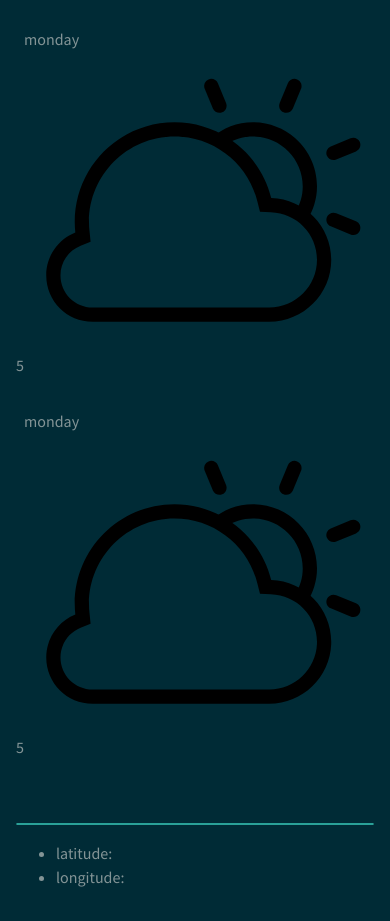
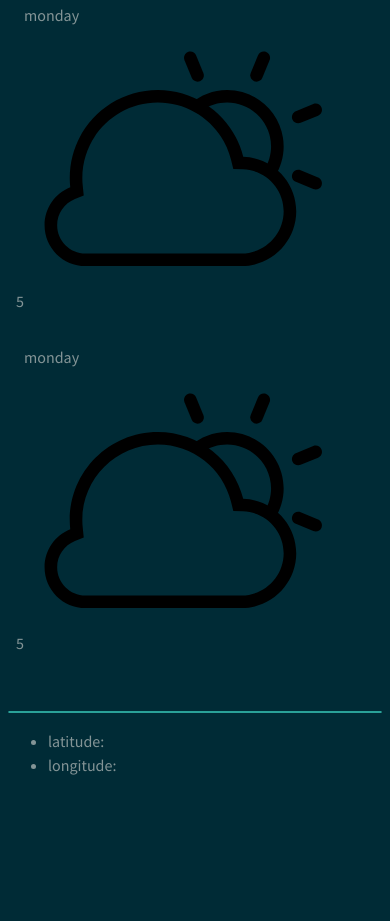
Before and after one commit to lenazamnius/RSSchool-projects-2020, a website: page fancy-weather/src/index.html in a window 390 px wide. Shown: the part 880-1801 px from the top of the page. After the commit the page ends 1681 px from the top, so only its background shows below. Drawn offline with nearby package versions, Linux system fonts and the light colour scheme.

Commit message:
feat: add full responsiveness for page

```diff
--- a/fancy-weather/src/assets/styles/main.scss
+++ b/fancy-weather/src/assets/styles/main.scss
@@ -9,26 +9,42 @@ body {
 }
 
 body {
-  font: 400 3rem 'Source Sans Pro', sans-serif;
-  background: linear-gradient(rgba(0, 0, 0, .65), rgba(0, 0, 0, 0.45)),
-              url('../images/default-background-image.jpg');
-  background-repeat: no-repeat;
-  background-position: center;
-  background-size: cover;
+  font: 400 2.8rem 'Source Sans Pro', sans-serif;
+  background-color: #073642;
+  // background: linear-gradient(rgba(0, 0, 0, .65), rgba(0, 0, 0, 0.45)),
+  //             url('../images/default-background-image.jpg');
+  // background-repeat: no-repeat;
+  // background-position: center;
+  // background-size: cover;
 }
 
 .app-wrapper {
-  // height: 100vh;
-  padding: 50px 10%;
+  max-width: 1400px;
+  margin: 50px auto;
   text-align: center;
   color: white;
 
   .controls-wrapper {
     width: 100%;
-    background-color: rgba(42, 161, 152, .1);
+    background-color: rgba(42, 161, 152, .3);
 
     .btn-toolbar.controls {
       height: 55px;
+
+      .dropdown-menu.show {
+        min-width: 5.5rem;
+        background-color: #1f7972;
+
+        .dropdown-item {
+          color: #FDF6E3;
+
+          &:hover {
+            color: #002b36;
+            font-weight: 800;
+            background: none;
+          }
+        }
+      }
 
       button.change-background,
       button.dropdown-toggle,
@@ -75,19 +91,21 @@ body {
   .main-wrapper {
 
     .forecast-wrapper {
-      background-color: rgba(42, 161, 152, .1);
+      background-color: rgba(42, 161, 152, .3);
 
       .date-clock {
 
         .clock {
           margin-left: 20px;
           font-size: 2.7rem;
-          color: rgb(131, 148, 150);
+          // color: rgb(131, 148, 150);
 
+          @media (max-width: 991.98px) { font-size: 2.3rem; }
           @media (max-width: 767.98px) { font-size: 2rem; }
           @media (max-width: 575.98px) { font-size: 1.9rem; }
         }
 
+        @media (max-width: 991.98px) { font-size: 2.5rem; }
         @media (max-width: 767.98px) { font-size: 2.3rem; }
         @media (max-width: 575.98px) { font-size: 1.9rem; }
       }
@@ -102,9 +120,9 @@ body {
         height: 100%;
 
         .temperature {
-          font-size: 18rem;
+          font-size: 15rem;
           font-weight: 700;
-          color: rgb(131, 148, 150);
+          // color: #FDF6E3;
 
           @media (max-width: 991.98px) { font-size: 12rem; }
           @media (max-width: 767.98px) { font-size: 10rem; }
@@ -123,6 +141,8 @@ body {
           .weather-icon{
             width: 220px;
             opacity: 0.75;
+
+           @media (max-width: 767.98px) { width: 150px; }
           }
         }
 
@@ -134,6 +154,7 @@ body {
             .future-temp {
               margin-bottom: 0;
               font-size: 5rem;
+              // color: #FDF6E3;
             }
 
             .future-weather-icon{
@@ -146,30 +167,20 @@ body {
     }
 
     .location-wrapper {
-      min-width: 400px;
-      background-color: rgba(42, 161, 152, .1);
+      width: 400px;
+      background-color: rgba(42, 161, 152, .3);
 
       .map {
-        // margin: 0 auto;
 
         .map-frame {
           width: 100%;
           height: 380px;
 
-          @media (max-width: 991.98px) {
-            width: 80%;
-            height: calc(100vw - 300px);
-          }
+          @media (max-width: 991.98px) { height: calc(100vw - 400px);}
 
-          @media (max-width: 767.98px) {
-            width: 90%;
-            height: calc(100vw - 200px);
-          }
+          @media (max-width: 767.98px) { height: calc(100vw - 300px); }
 
-          @media (max-width: 575.98px) {
-            width: 100%;
-            height: calc(100vw - 100px);
-          }
+          @media (max-width: 575.98px) { height: calc(100vw - 150px); }
         }
       }
 
@@ -184,19 +195,65 @@ body {
           font-size: 1.3rem;
         }
       }
+
+      @media (max-width: 1199.98px) { width: 100%;}
     }
   }
 
-  @media (max-width: 1365.98px) { padding: 50px 5%; }
+  // .loader {
+  //   position: absolute;
+  //   top: 50%;
+  //   left: 50%;
 
-  @media (max-width: 1199.98px) { padding: 50px 4%; }
+  //   span{
+  //     display: inline-block;
+  //     width: 13px;
+  //     height: 13px;
+  //     border-radius: 100%;
+  //     background-color: rgb(42, 161, 152);
+  //     margin: 10px 5px;
+  //     opacity: 0;
+  //   }
 
-  @media (max-width: 991.98px) {
-    height: 100%;
-    padding: 35px 3%;
-  }
+  //   span:nth-child(1) {
+  //     animation: opacitychange 1.5s ease-in-out infinite;
+  //   }
 
-  @media (max-width: 767.98px) { padding: 20px 2%; }
+  //   span:nth-child(2) {
+  //     animation: opacitychange 1.5s ease-in-out 0.33s infinite;
+  //   }
 
-  @media (max-width: 575.98px) { padding: 5px 1%; }
+  //   span:nth-child(3) {
+  //     animation: opacitychange 1.5s ease-in-out 0.66s infinite;
+  //   }
+
+  //   @keyframes opacitychange {
+  //     0%, 100%{
+  //       opacity: 0;
+  //     }
+
+  //     60%{
+  //       opacity: 1;
+  //     }
+  //   }
+
+  // }
+
+  @media (max-width: 1365.98px) { margin: 50px 50px; }
+
+  @media (max-width: 1199.98px) { margin: 50px 40px; }
+
+  @media (max-width: 991.98px) { margin: 35px 30px; }
+
+  @media (max-width: 767.98px) { margin: 15px 20px; }
+
+  @media (max-width: 575.98px) { margin: 5px 5px; }
 }
+
+// .hidden {
+//   display: none;
+// }
+
+// .alert {
+//   position: absolute;
+// }
--- a/fancy-weather/src/index.html
+++ b/fancy-weather/src/index.html
@@ -19,34 +19,35 @@
       <div class="btn-toolbar controls d-flex justify-content-center" role="toolbar" aria-label="Toolbar with button groups">
 
         <div class="btn-group mr-2 mr-sm-4" role="group" aria-label="First group">
-          <button type="button" class="change-background btn btn-success"><i class="fas fa-sync-alt"></i></button>
+          <button type="button" class="change-background btn btn-success" id="background"><i class="fas fa-sync-alt"></i></button>
         </div>
 
         <div class="btn-group mr-2 mr-sm-4" role="group">
           <button id="btnGroupDrop1" type="button" class="btn btn-success dropdown-toggle" data-toggle="dropdown" aria-haspopup="true" aria-expanded="false">En</button>
-          <div class="dropdown-menu" aria-labelledby="btnGroupDrop1">
+          <div class="dropdown-menu" id="dropdown-menu" aria-labelledby="btnGroupDrop1">
+            <button class="dropdown-item">En</button>
             <button class="dropdown-item">Ru</button>
-            <button class="dropdown-item">Be</button>
+            <button class="dropdown-item">Ua</button>
           </div>
         </div>
 
         <div class="btn-group" role="group" aria-label="Third group">
-          <button type="button" class="btn btn-success">C</button>
-          <button type="button" class="btn btn-success">Fn</button>
+          <button type="button" class="btn btn-success" id="celsius-btn">C</button>
+          <button type="button" class="btn btn-success" id="fahrenheit-btn">Fn</button>
         </div>
       </div>
 
-      <div class="btn-toolbar input justify-content-center mb-5 mb-lg-0 pt-4 pt-lg-0" role="toolbar" aria-label="Toolbar with button groups">
+      <form class="btn-toolbar input justify-content-center mb-5 mb-lg-0 pt-4 pt-lg-0" onsubmit="return false;" autocomplete="off" role="toolbar" aria-label="Toolbar with button groups">
         <div class="input-group">
           <input type="text" class="form-control" id='input' placeholder="find your city" aria-label="Recipient's username" aria-describedby="basic-addon2">
           <button class="btn btn-success" type="submit" id='btn-search'>Search</button>
         </div>
-      </div>
+      </form>
     </div>
 
-    <div class="main-wrapper d-flex flex-column flex-lg-row flex-grow-1 mt-2">
+    <div class="main-wrapper d-flex flex-column flex-xl-row flex-grow-1 mt-2">
 
-      <div class="forecast-wrapper d-flex flex-column flex-grow-1 rounded-lg mr-0 mr-lg-2 mb-2 mb-lg-0 p-3 p-lg-4">
+      <div class="forecast-wrapper d-flex flex-column flex-grow-1 rounded-lg mr-0 mr-xl-2 mb-2 mb-xl-0 p-3 p-lg-4">
         <div class="location pb-1" id="location"></div>
         <div class="date-clock pb-1" id="date-clock"></div>
 
@@ -61,22 +62,22 @@
               <p class="humidity  pl-4">humidity: <span id="humidity">60</span> %</p>
             </div>
           </div>
-          <div class="forecast-future d-flex flex-column flex-sm-row" id="forecast-future">
-            <div class="forecast-future-item d-flex flex-column flex-grow-1 p-2">
+          <div class="forecast-future d-flex flex-column flex-md-row mt-3 mt-md-0" id="forecast-future">
+            <div class="forecast-future-item d-flex flex-column pr-5 p-2">
               <div class="week-day" id="week-day">monday</div>
               <div class="forecast-container d-flex justify-content-center">
                 <p class="future-temp align-self-end pr-2" id="future-temp">5</p>
                 <img class="future-weather-icon" id="future-weather-icon" src="/src/assets/images/partly_cloudy_day.svg" alt="">
               </div>
             </div>
-            <div class="forecast-future-item d-flex flex-column flex-grow-1 p-2">
+            <div class="forecast-future-item d-flex flex-column pr-5 p-2">
               <div class="week-day" id="week-day">monday</div>
               <div class="forecast-container d-flex justify-content-center">
                 <p class="future-temp align-self-end pr-2" id="future-temp">5</p>
                 <img class="future-weather-icon" id="future-weather-icon" src="/src/assets/images/partly_cloudy_day.svg" alt="">
               </div>
             </div>
-            <div class="forecast-future-item d-flex flex-column flex-grow-1 p-2">
+            <div class="forecast-future-item d-flex flex-column pr-5 p-2">
               <div class="week-day" id="week-day">monday</div>
               <div class="forecast-container d-flex justify-content-center">
                 <p class="future-temp align-self-end pr-2" id="future-temp">5</p>
@@ -87,11 +88,11 @@
         </div>
       </div>
 
-      <div class="location-wrapper d-flex flex-column justify-content-between rounded-lg p-3 p-lg-4">
+      <div class="location-wrapper d-flex flex-column justify-content-between rounded-lg p-2 p-sm-3 p-lg-4">
         <div class="map">
           <div class="map-frame border border-success rounded-lg"></div>
         </div>
-        <div class="coordinates mb-0 mb-lg-3 mt-3 mt-lg-0" id="coordinates">
+        <div class="coordinates mb-0 mb-lg-3 mt-3 mt-xl-0" id="coordinates">
           <ul>
             <li>latitude: <span id="latitude"></span></li>
             <li>longitude: <span id="longitude"></span></li>
@@ -100,7 +101,21 @@
       </div>
 
     </div>
+
+    <!-- <div class="loader hidden" id="loader">
+      <span></span>
+      <span></span>
+      <span></span>
+    </div> -->
+
+    <!-- <div class="alert alert-dismissible alert-success">
+      <button type="button" class="close" data-dismiss="alert">&times;</button>
+      <strong>Well done!</strong> You successfully read <a href="#" class="alert-link">this important alert message</a>.
+    </div> -->
+
   </div>
+
+
 
   <script src="https://code.jquery.com/jquery-3.5.1.slim.min.js" integrity="sha384-DfXdz2htPH0lsSSs5nCTpuj/zy4C+OGpamoFVy38MVBnE+IbbVYUew+OrCXaRkfj" crossorigin="anonymous"></script>
   <script src="https://cdn.jsdelivr.net/npm/popper.js@1.16.0/dist/umd/popper.min.js" integrity="sha384-Q6E9RHvbIyZFJoft+2mJbHaEWldlvI9IOYy5n3zV9zzTtmI3UksdQRVvoxMfooAo" crossorigin="anonymous"></script>
```
